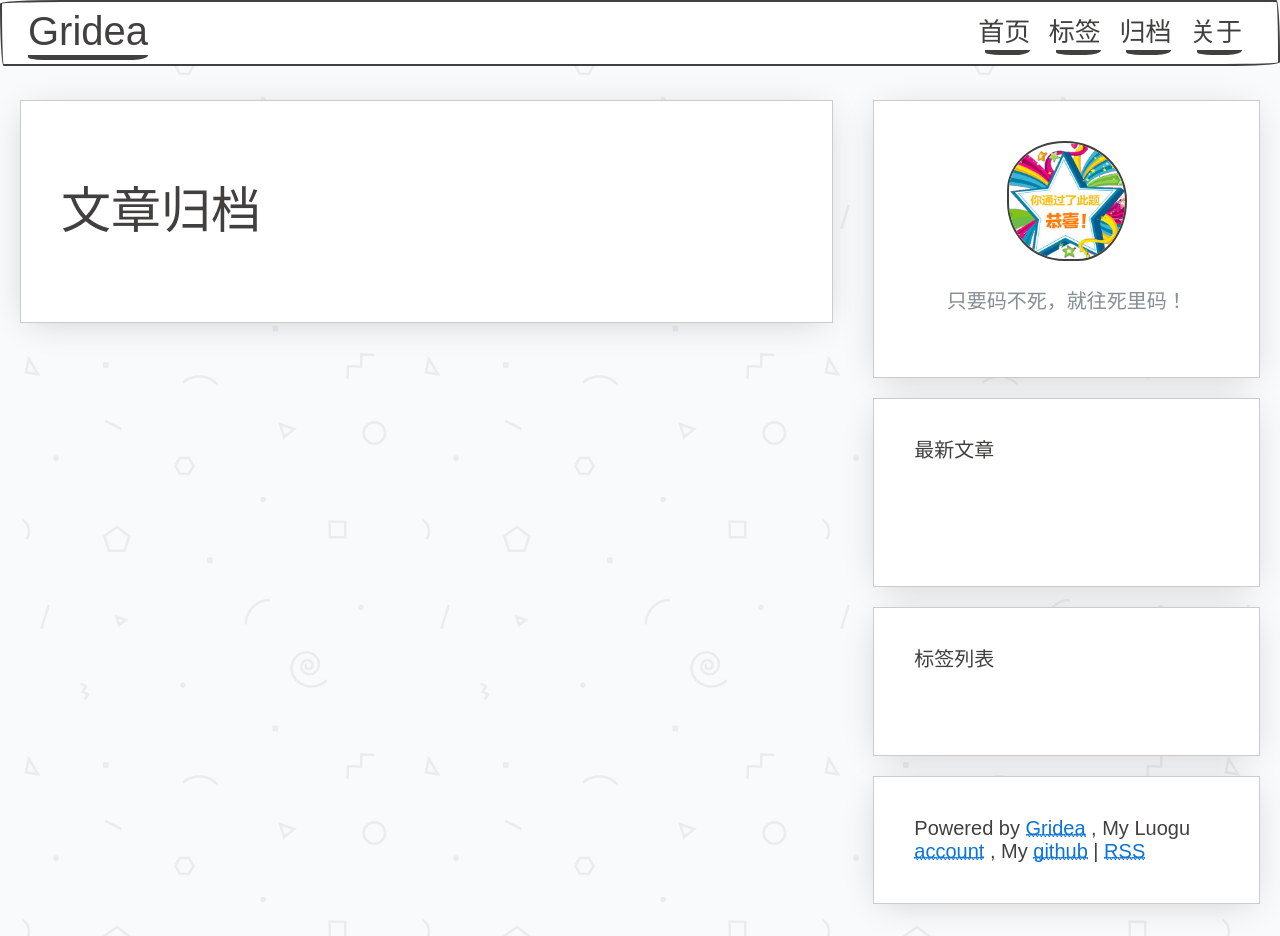
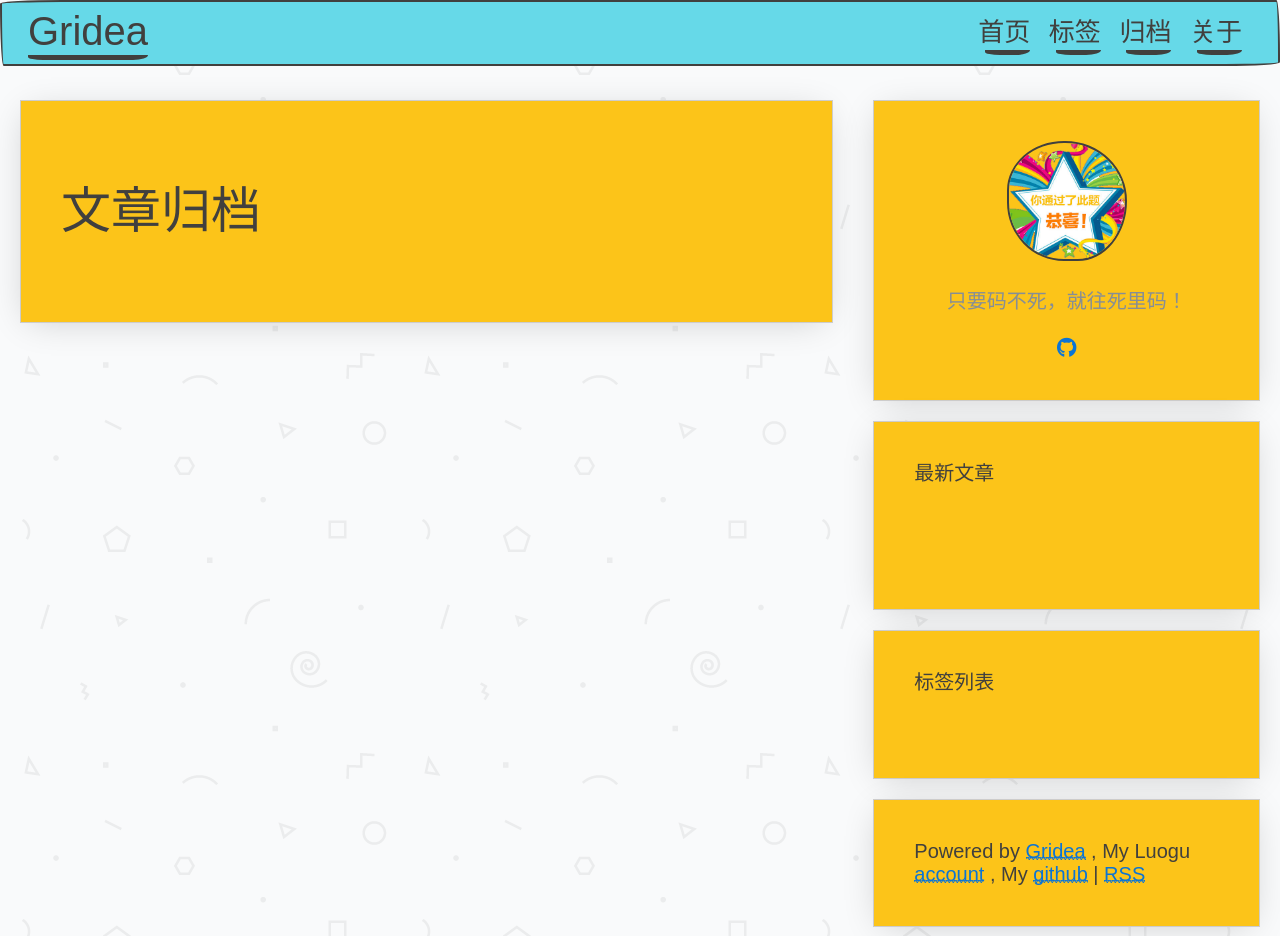
Before and after one commit to Keven-He/kh.github.io, a plain HTML site: page archives/index.html in a window 1280 px wide. Shown: the top 936 px of the page. Drawn offline with nearby package versions, Linux system fonts and the light colour scheme; a web font is replaced by a local one.

Commit message:
update from gridea: 2020-08-24 15:36:12

```diff
--- a/archives/index.html
+++ b/archives/index.html
@@ -7,7 +7,7 @@
 <meta name="description" content="只要码不死，就往死里码！">
 
 <meta name="viewport" content="width=device-width, initial-scale=1, maximum-scale=1, user-scalable=no">
-<link rel="shortcut icon" href="https://Keven-He.github.io/favicon.ico?v=1598078428952">
+<link rel="shortcut icon" href="https://Keven-He.github.io/favicon.ico?v=1598254571072">
 
 <link rel="stylesheet" href="https://use.fontawesome.com/releases/v5.7.2/css/all.css" integrity="sha384-fnmOCqbTlWIlj8LyTjo7mOUStjsKC4pOpQbqyi7RrhN7udi9RwhKkMHpvLbHG9Sr" crossorigin="anonymous">
 <link rel="stylesheet" href="https://unpkg.com/papercss@1.6.1/dist/paper.min.css" />
@@ -95,10 +95,14 @@
       </div>
       <div class="sm-12 md-4 col sidebar">
   <div class="paper info-container">
-    <img src="https://Keven-He.github.io/images/avatar.png?v=1598078428952" class="no-responsive avatar">
+    <img src="https://Keven-He.github.io/images/avatar.png?v=1598254571072" class="no-responsive avatar">
     <div class="text-muted">只要码不死，就往死里码！</div>
     <div class="social-container">
 
+
+          <a href="https://github.com/Keven-He" target="_blank">
+            <i class="fab fa-github"></i>
+          </a>
 
 
 
--- a/atom.xml
+++ b/atom.xml
@@ -2,7 +2,7 @@
 <feed xmlns="http://www.w3.org/2005/Atom">
     <id>https://Keven-He.github.io</id>
     <title>Gridea</title>
-    <updated>2020-08-22T06:40:30.839Z</updated>
+    <updated>2020-08-24T07:36:12.491Z</updated>
     <generator>https://github.com/jpmonette/feed</generator>
     <link rel="alternate" href="https://Keven-He.github.io"/>
     <link rel="self" href="https://Keven-He.github.io/atom.xml"/>
--- a/styles/main.css
+++ b/styles/main.css
@@ -136,3 +136,11 @@ h2 {
 nav ul.inline li a {
   display: block;
 }
+
+      .paper {
+        background: #fcc419;
+      }
+
+      .navbar {
+        background: #66d9e8;
+      }
```
Also changed, not shown: index.html (+6 -2 lines), tags/index.html (+6 -2 lines).
